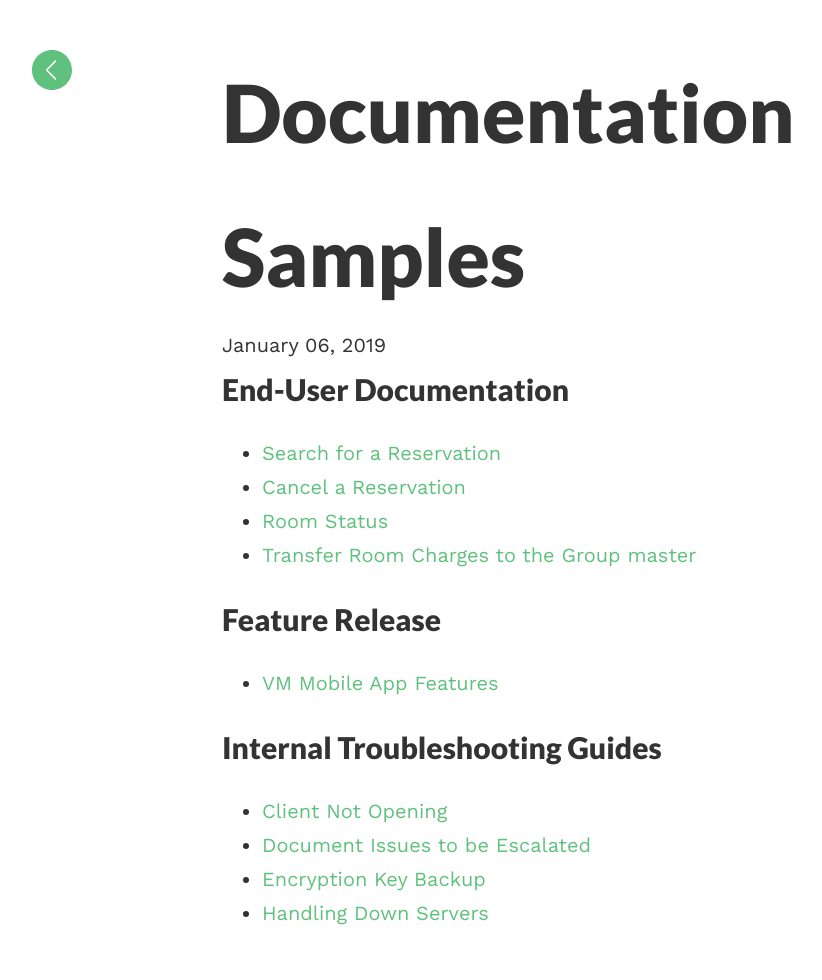
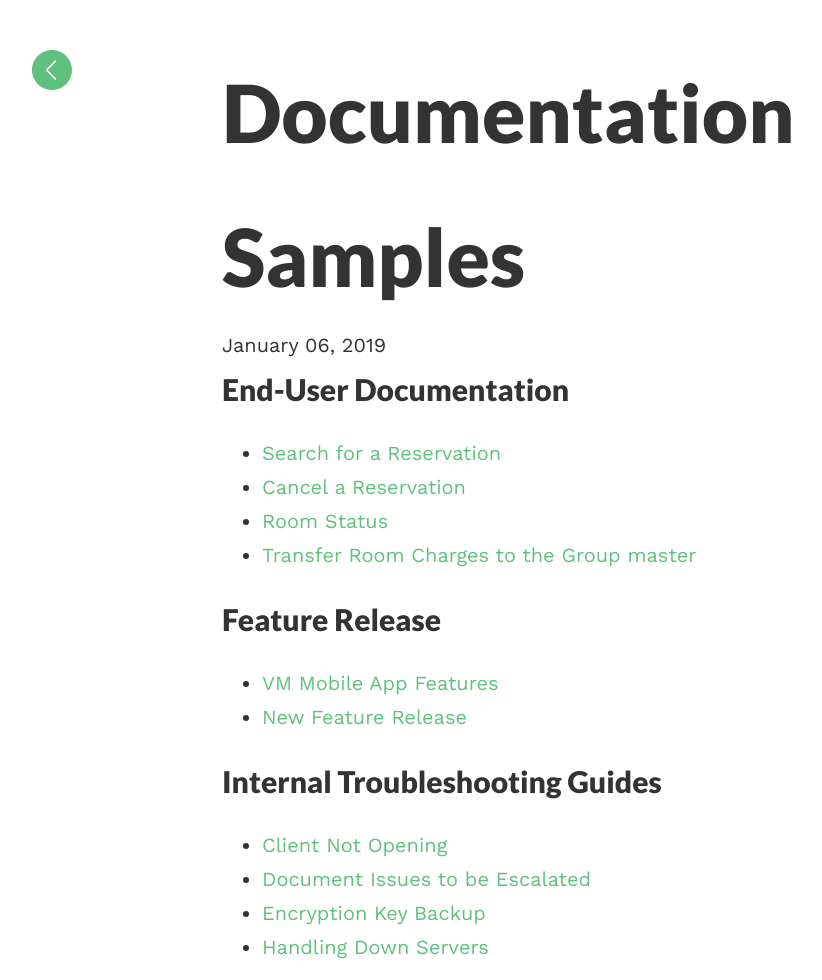
Before and after one commit to blake1ward/portfolio, a Jekyll site: the page built from _posts/2019-01-6-Documentation.md, in a window 1280 px wide. Shown: the whole page, without its empty margins (18-840 px from the left). Built offline with Jekyll 4.4.1, drawn with Linux system fonts in a browser that asks for light colours.

Commit message:
Update 2019-01-6-Documentation.md

```diff
--- a/_posts/2019-01-6-Documentation.md
+++ b/_posts/2019-01-6-Documentation.md
@@ -15,6 +15,7 @@ title: "Documentation samples"
 ## Feature Release
 <ul>
 <li><a href="https://blake1ward.github.io/portfolio/mobile-app/" target="_blank">VM Mobile App Features</a></li>
+<li><a href="https://blake1ward.github.io/portfolio/new-release/" target="_blank">New Feature Release</a></li>
   </ul>
 
 ## Internal Troubleshooting Guides
```
